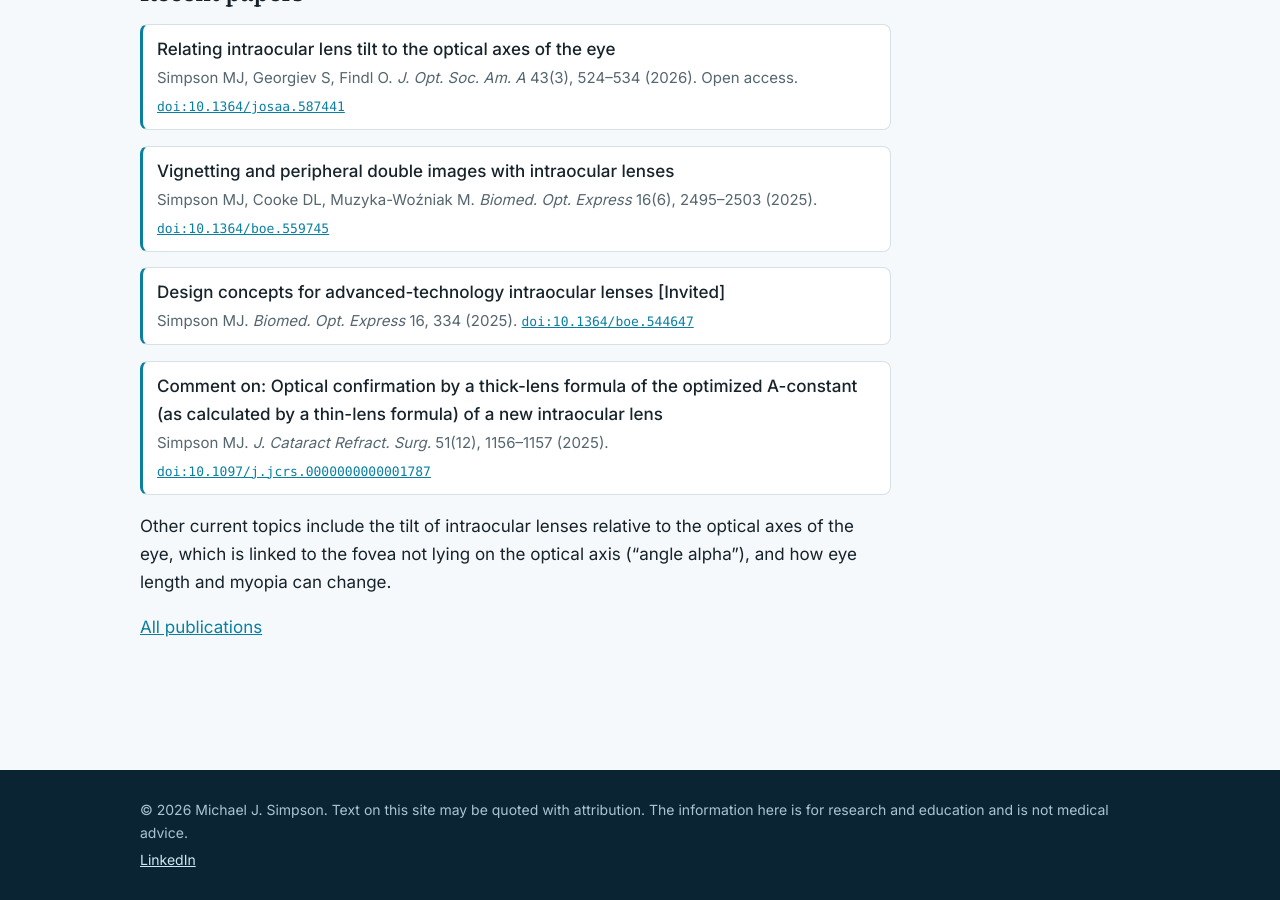
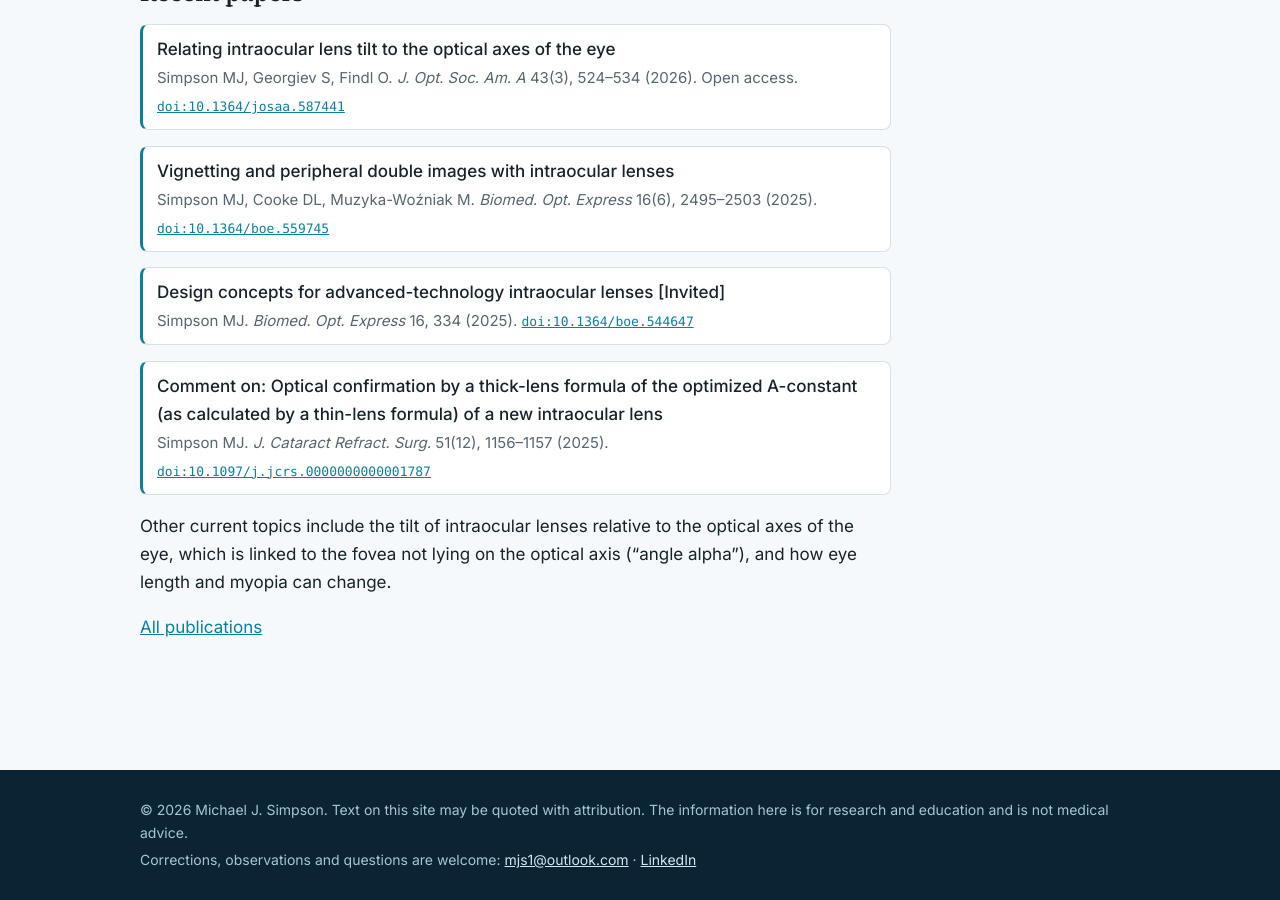
Before and after one commit to mjs1mjs1/eyeopticz, a Jekyll site: the page built from index.md, in a window 1280 px wide and 900 px high, scrolled down 944 px. Built offline with Jekyll 4.4.1, drawn with Linux system fonts in a browser that asks for light colours.

Commit message:
Update _config.yml

```diff
--- a/_config.yml
+++ b/_config.yml
@@ -13,7 +13,7 @@ author:
   name: Michael J. Simpson
   display: Michael J. Simpson, Ph.D.
   short: Simpson, Michael J.
-  email: ""         # the contact email to show on the site (it will be public)
+  email: "mjs1@outlook.com"         # the contact email to show on the site (it will be public)
   linkedin: https://www.linkedin.com/in/simpsonmichaelj
   orcid: ""          # paste your ORCID link here when you have one
   scholar: ""        # paste your Google Scholar profile link here when you have one
```
